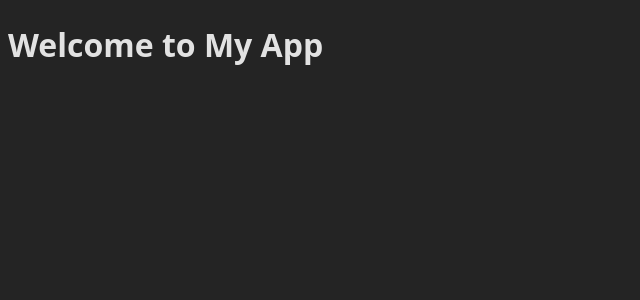
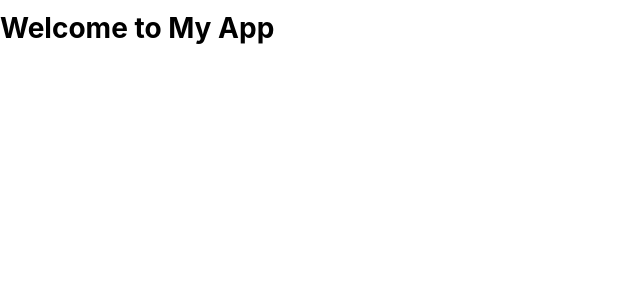
Before and after one commit to endoeduardo/to-do-app, a React (Vite) app: page / in a window 1280 px wide. Shown: the top 300 px of the page, without its empty margins (0-640 px from the left). Built offline with nearby package versions, Linux system fonts and the light colour scheme.

Commit message:
FEAT: add global styling css

```diff
--- a/src/index.css
+++ b/src/index.css
@@ -1,14 +1,65 @@
 :root {
-  font-family: system-ui, Avenir, Helvetica, Arial, sans-serif;
-  line-height: 1.5;
-  font-weight: 400;
+  font-family: 'Inter', sans-serif;
+  --font-size-lg: 16px;
+  --font-size-md: 14px;
+  --font-size-sm: 12px;
+
+  --line-height: 140%;
+
+  --font-weight-regular: 400;
+  --font-weight-bold: 700;
+
+  --blue-dark: #1E6F9F;
+  --blue: #4EA8DE;
+  --purple-dark: #5E60CE;
+  --purple: #8284FA;
+
+  --gray-700: #0D0D0D;
+  --gray-600: #1A1A1A;
+  --gray-500: #262626;
+  --gray-400: #333333;
+  --gray-300: #808080;
+  --gray-200: #D9D9D9;
+  --gray-100: #F2F2F2;
+
+  --danger: #E25858;
 
   color-scheme: light dark;
-  color: rgba(255, 255, 255, 0.87);
-  background-color: #242424;
+  color: --var(--gray-200);
+  background-color: --var(--gray-600);
 
   font-synthesis: none;
   text-rendering: optimizeLegibility;
   -webkit-font-smoothing: antialiased;
   -moz-osx-font-smoothing: grayscale;
 }
+
+body {
+  font-family: var(--font-family);
+  font-size: var(--font-size-md);
+  line-height: var(--line-height);
+  font-weight: var(--font-weight-regular);
+  margin: 0;
+  padding: 0;
+}
+
+/* Utility classes (optional) */
+.text-lg {
+  font-size: var(--font-size-lg);
+}
+
+.text-md {
+  font-size: var(--font-size-md);
+}
+
+.text-sm {
+  font-size: var(--font-size-sm);
+}
+
+.bold {
+  font-weight: var(--font-weight-bold);
+}
+
+.regular {
+  font-weight: var(--font-weight-regular);
+}
```
